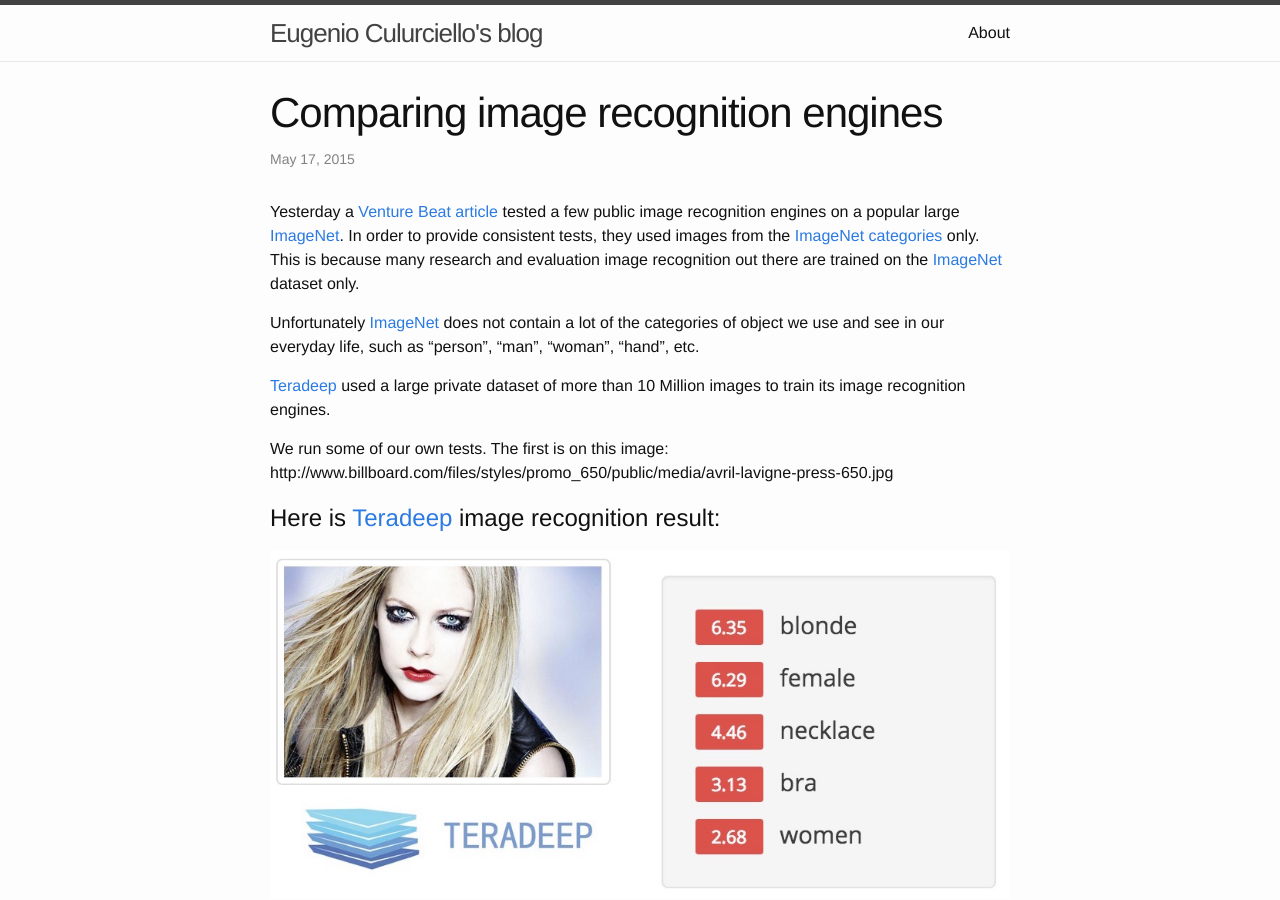
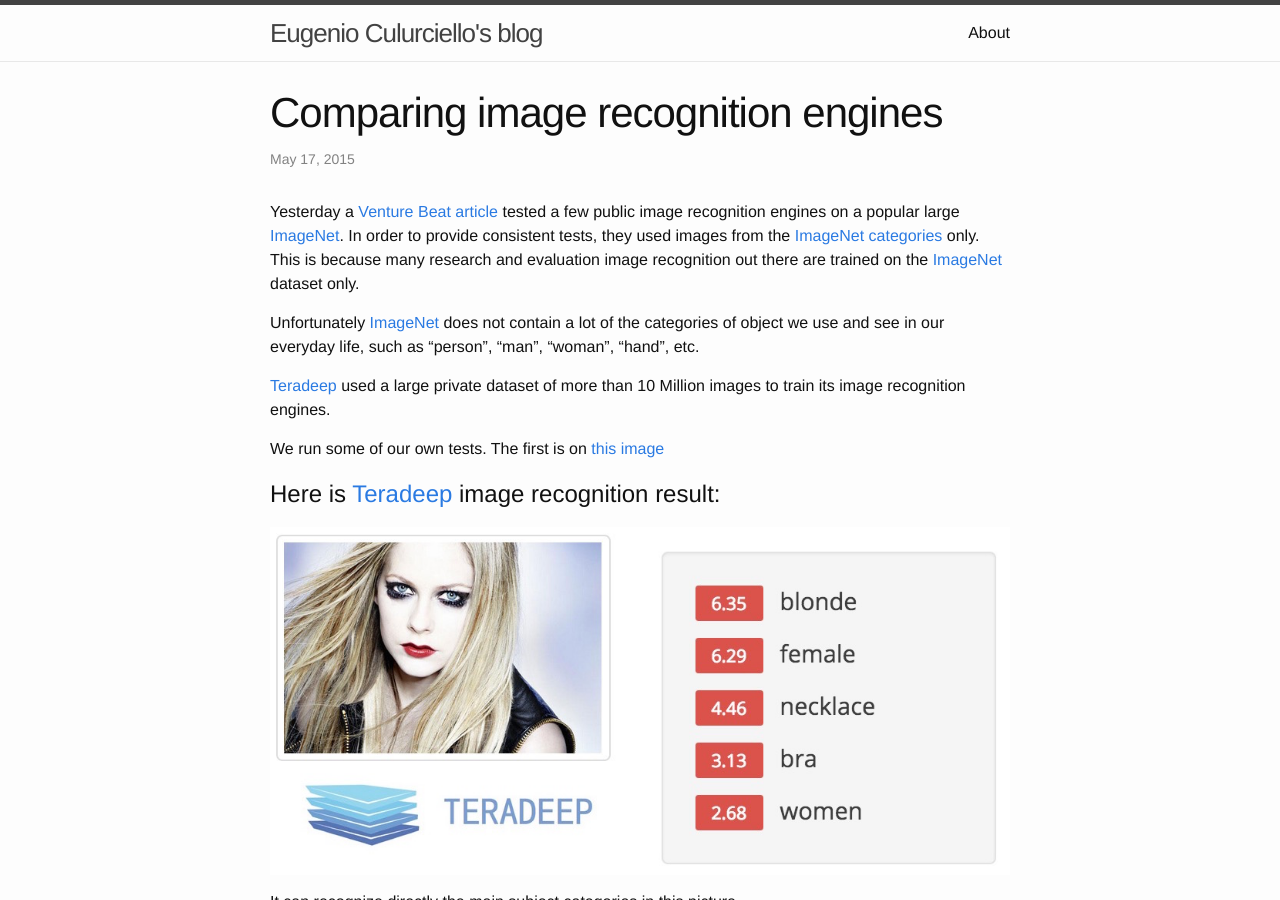
Before and after one commit to culurciello/culurciello.github.io, a Jekyll site: the page built from _posts/2015-05-17-image-rec.markdown, in a window 1280 px wide and 900 px high. Built offline with Jekyll 4.4.1, drawn with Linux system fonts in a browser that asks for light colours.

Commit message:
updated post

```diff
--- a/_posts/2015-05-17-image-rec.markdown
+++ b/_posts/2015-05-17-image-rec.markdown
@@ -11,7 +11,7 @@
 
 [Teradeep] used a large private dataset of more than 10 Million images to train its image recognition engines.
 
-We run some of our own tests. The first is on this image: http://www.billboard.com/files/styles/promo_650/public/media/avril-lavigne-press-650.jpg
+We run some of our own tests. The first is on [this image](http://www.billboard.com/files/styles/promo_650/public/media/avril-lavigne-press-650.jpg)
 
 
 # Here is [Teradeep] image recognition result:
```
